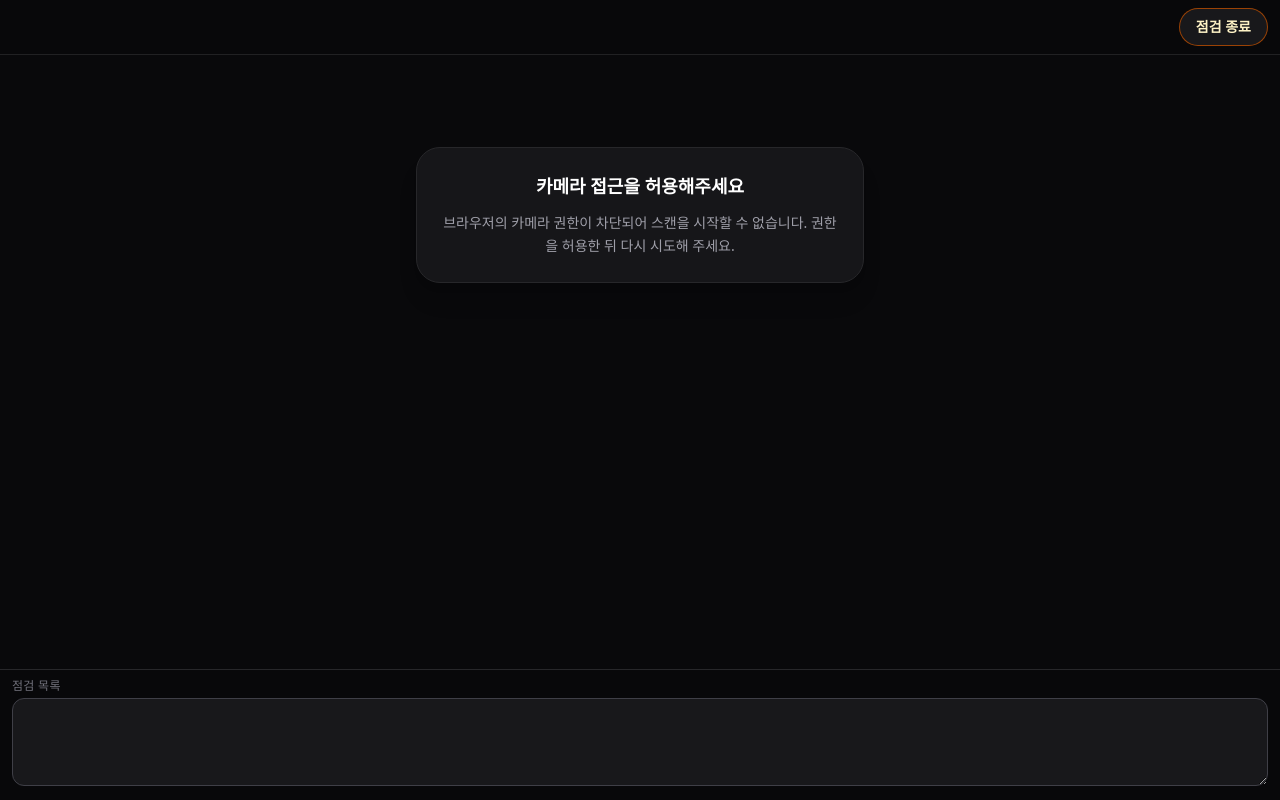
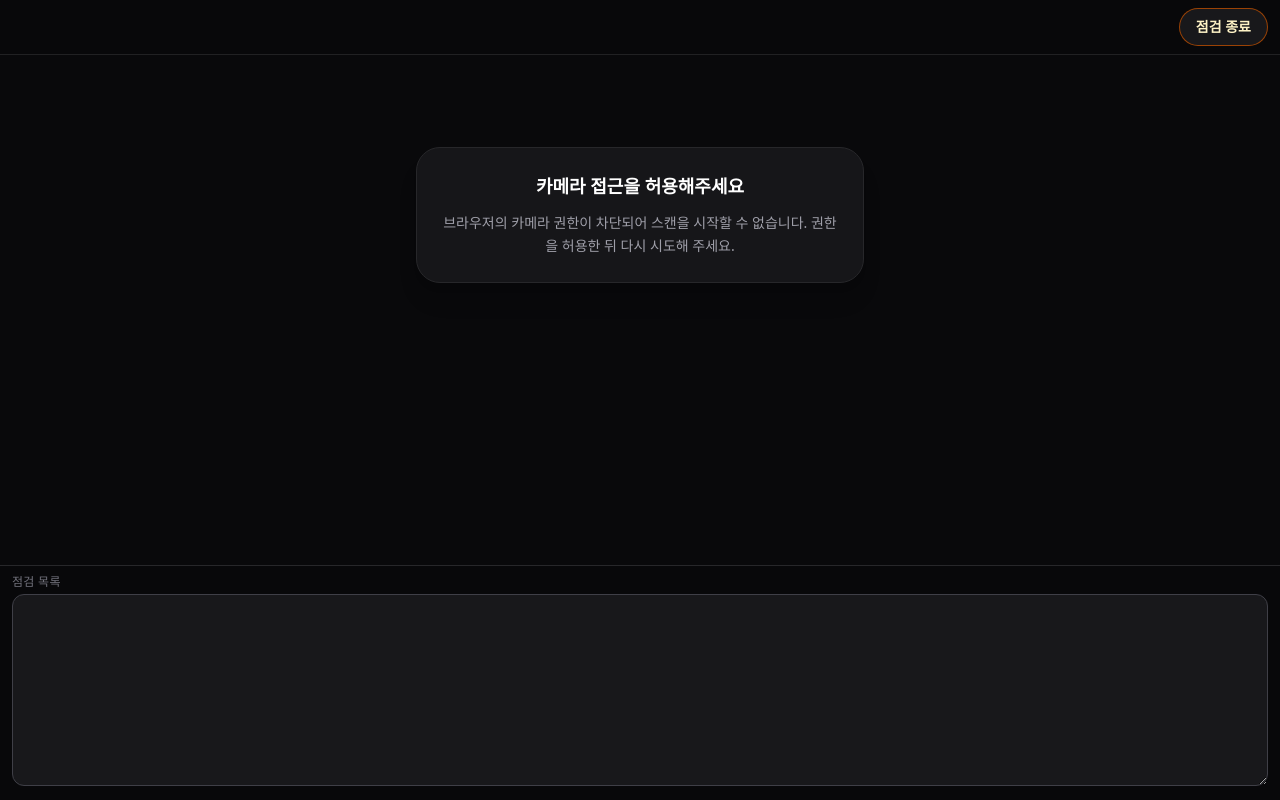
Before and after one commit to DAAC-A00/book_scanner, a Next.js app: page / in a window 1280 px wide. Both pictures are taken after a click on the button "장서점검 업무 시작". Built offline with nearby package versions, Linux system fonts and the light colour scheme.

Commit message:
Scanner 컴포넌트의 최소 높이를 조정하여 UI를 개선하고, 텍스트 영역의 스타일을 업데이트하여 사용자 경험을 향상시킴.

```diff
--- a/src/components/Scanner.tsx
+++ b/src/components/Scanner.tsx
@@ -243,7 +243,7 @@ export default function Scanner() {
 
             <div className="relative z-10 flex min-h-0 flex-1 flex-col overflow-y-auto">
               {showReader && (
-                <div className="relative z-20 w-full min-w-[60%] min-h-[72dvh] shrink-0">
+                <div className="relative z-20 w-full min-w-[60%] min-h-[40dvh] shrink-0">
                   {showCameraLoading && (
                     <div className="pointer-events-none absolute inset-0 z-[50] flex items-center justify-center bg-zinc-950/85 backdrop-blur-sm">
                       <p className="text-sm text-zinc-400">카메라 준비 중…</p>
@@ -251,7 +251,7 @@ export default function Scanner() {
                   )}
                   <div
                     id={READER_ID}
-                    className="relative z-10 h-full min-h-[72dvh] w-full"
+                    className="relative z-10 h-full min-h-[40dvh] w-full"
                   />
                   {mode === "camera" && <SniperLaserOverlay />}
                 </div>
@@ -296,7 +296,7 @@ export default function Scanner() {
             spellCheck={false}
             autoComplete="off"
             autoCorrect="off"
-            className="min-h-[5.5rem] w-full resize-y rounded-xl border border-zinc-700 bg-zinc-900 px-3 py-2 font-mono text-sm text-zinc-100 tabular-nums outline-none ring-emerald-500/30 focus:ring-2"
+            className="min-h-[12rem] max-h-[45dvh] w-full resize-y rounded-xl border border-zinc-700 bg-zinc-900 px-3 py-3 font-mono text-base leading-relaxed text-zinc-100 tabular-nums outline-none ring-emerald-500/30 focus:ring-2"
           />
         </div>
       )}
```
